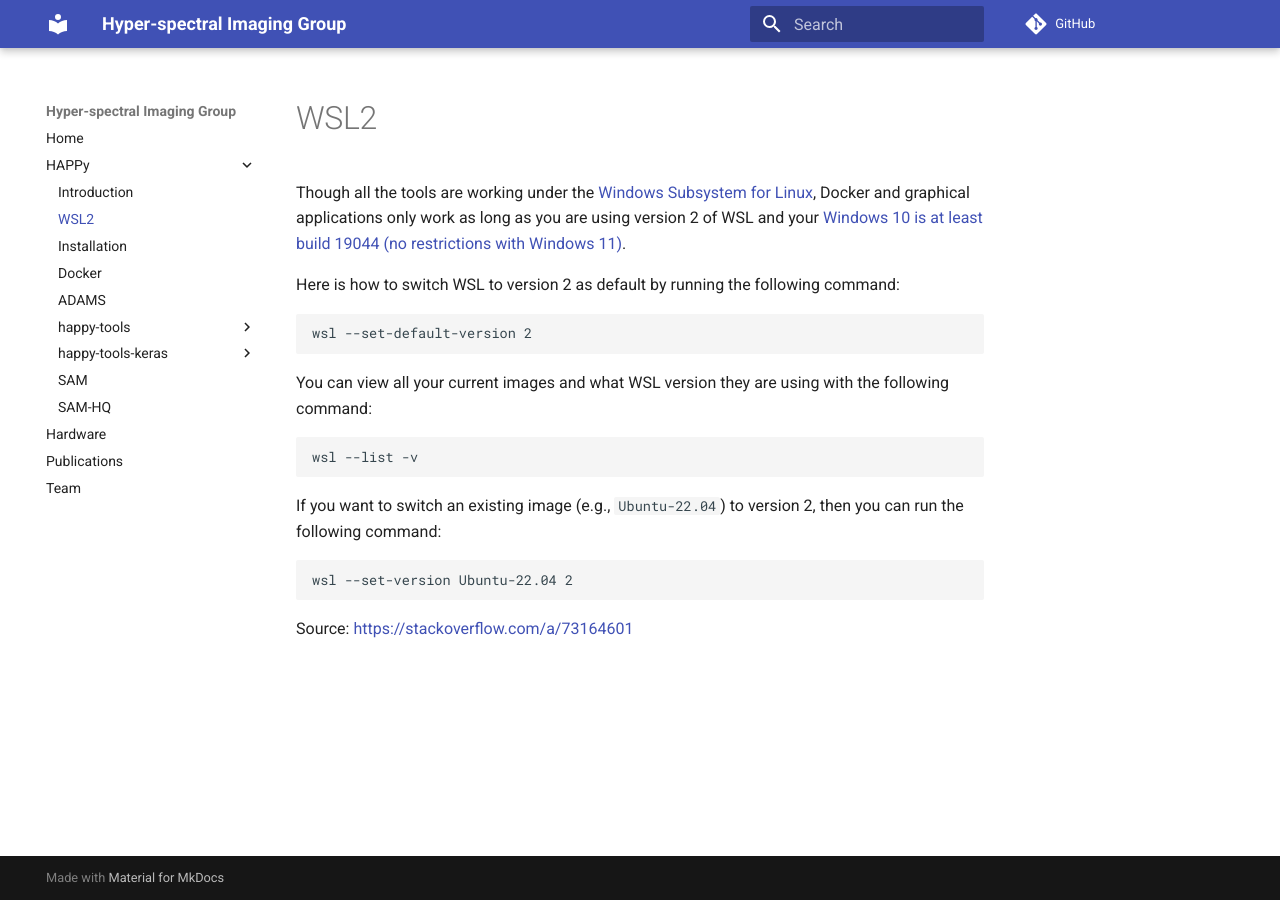
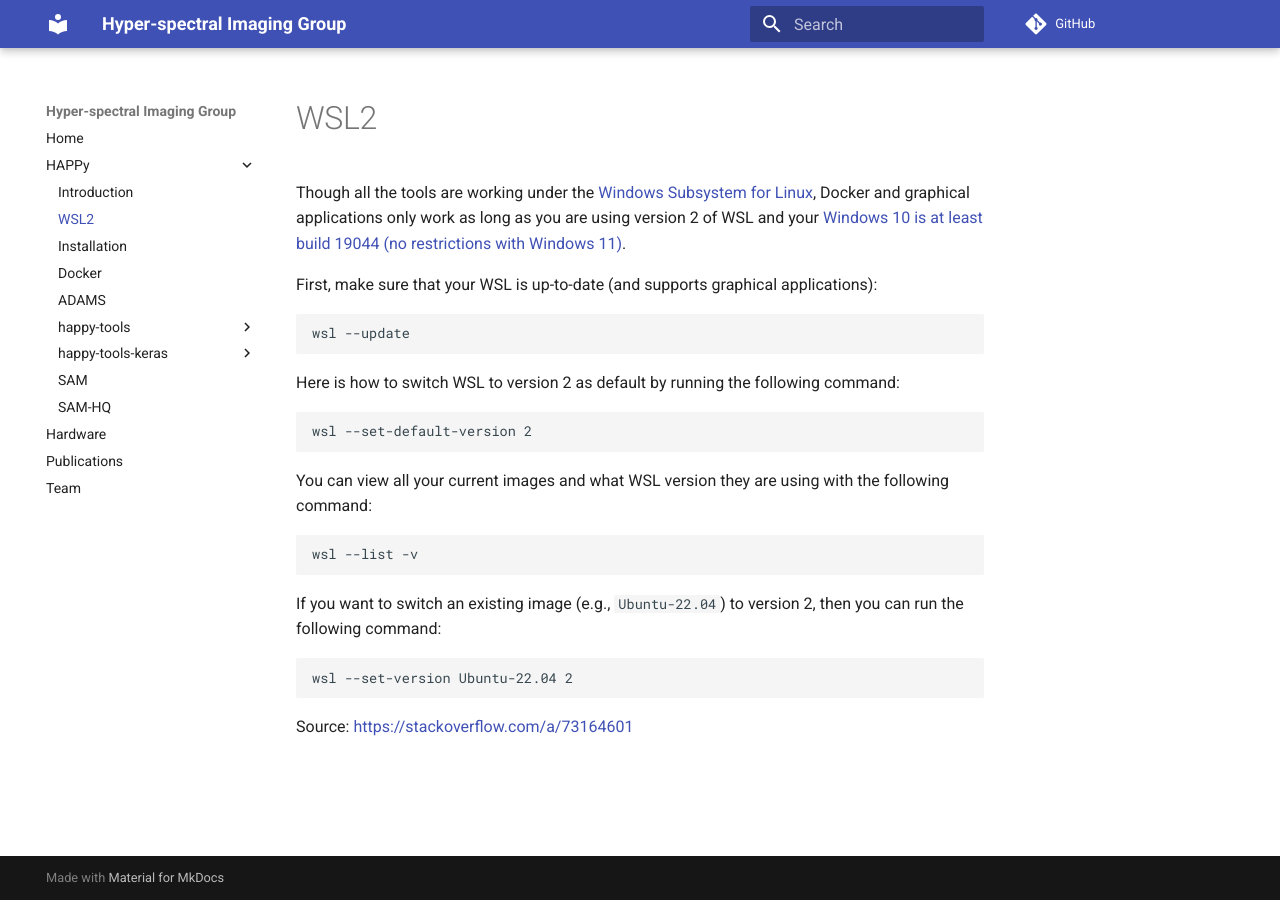
Before and after one commit to wairas/hsi-website, an MkDocs documentation site: the page built from docs/happy/wsl2.md, in a window 1280 px wide. Built offline with MkDocs 1.6.1 and Material for MkDocs 9.7.7, drawn with Linux system fonts in a browser that asks for light colours; comment, search, counter and statistics services are not loaded.

Commit message:
added wsl update command to ensure that support for graphical applications is present

````diff
--- a/docs/happy/wsl2.md
+++ b/docs/happy/wsl2.md
@@ -2,6 +2,12 @@ Though all the tools are working under the [Windows Subsystem for Linux](https:/
 Docker and graphical applications only work as long as you are using version 2 of
 WSL and your [Windows 10 is at least build 19044 (no restrictions with
 Windows 11)](https://learn.microsoft.com/en-us/windows/wsl/tutorials/gui-apps).
+
+First, make sure that your WSL is up-to-date (and supports graphical applications):
+
+```
+wsl --update
+```
 
 Here is how to switch WSL to version 2 as default by running the following
 command:
````
